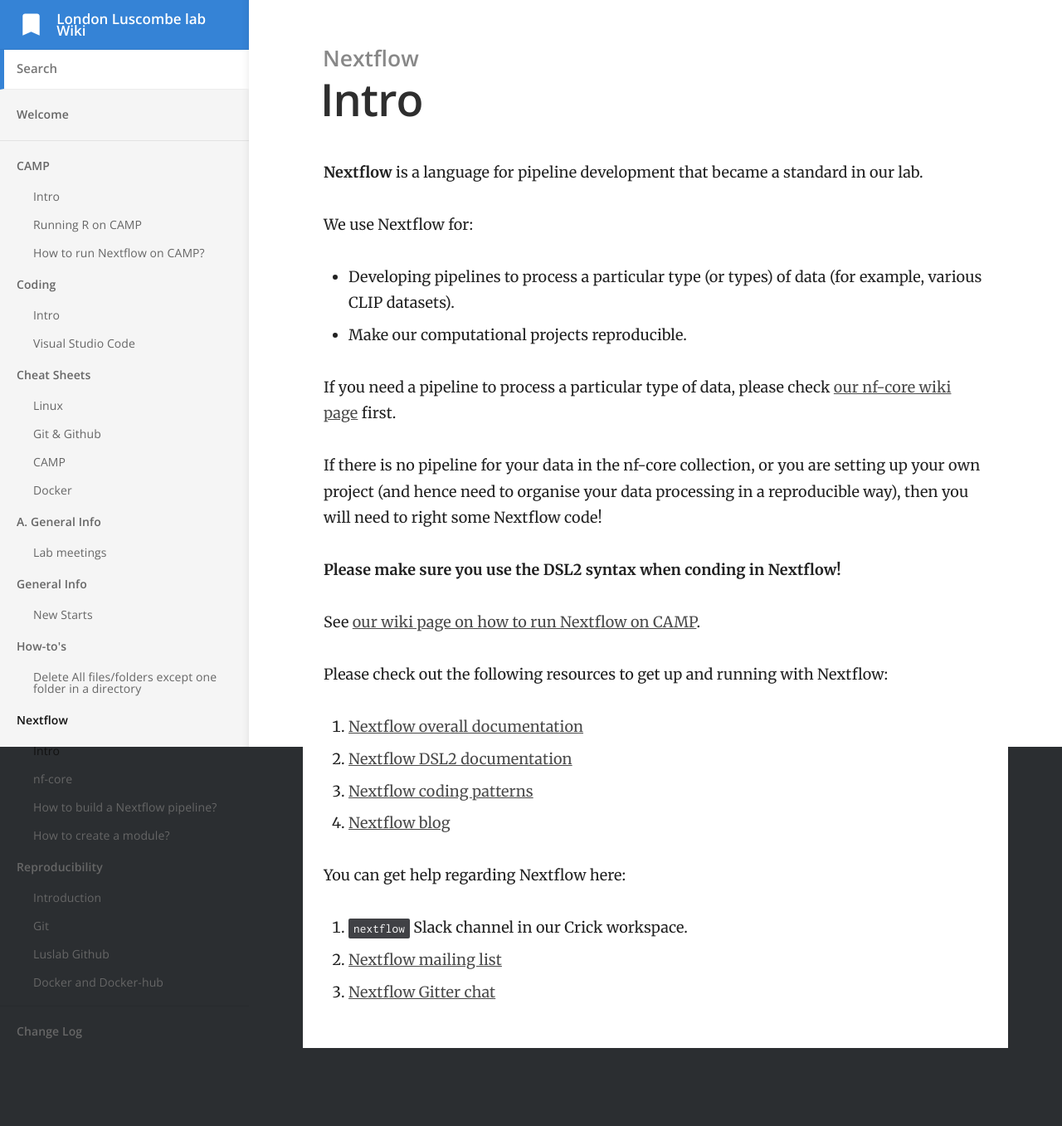
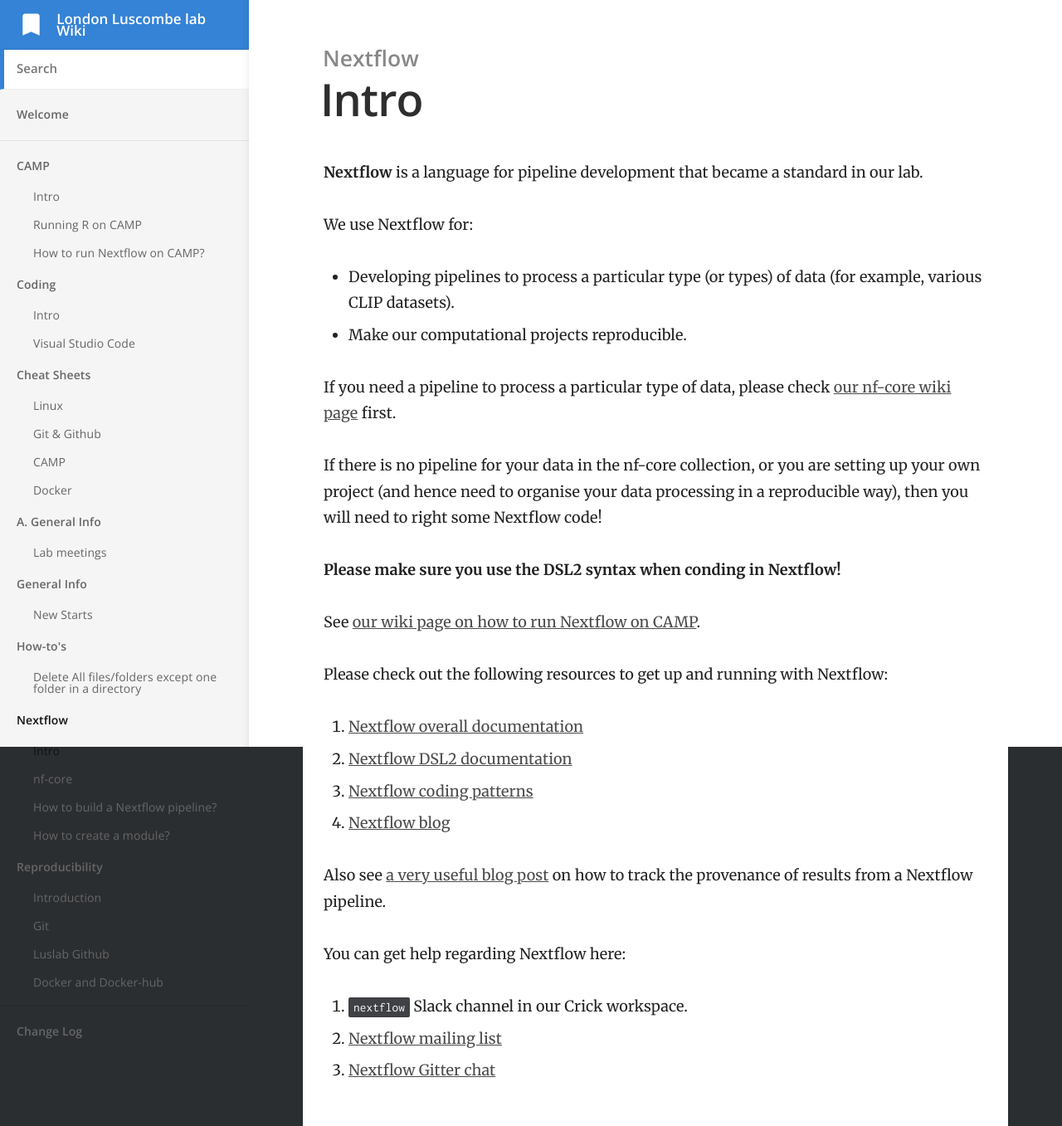
Before and after one commit to luslab/luslab.github.io, a Jekyll site: the page built from _docs/nextflow/intro.md, in a window 1280 px wide. Shown: the whole page at 83% size. Built offline with Jekyll 4.4.1, drawn with Linux system fonts in a browser that asks for light colours; before the commit the page ends 1274 px from its top, so only the background shows below that.

Commit message:
Added a link to Nextflow easy provenance blog post

```diff
--- a/_docs/nextflow/intro.md
+++ b/_docs/nextflow/intro.md
@@ -26,6 +26,8 @@ Please check out the following resources to get up and running with Nextflow:
  3. [Nextflow coding patterns](https://nextflow-io.github.io/patterns/index.html)
  4. [Nextflow blog](https://www.nextflow.io/blog.html)
 
+Also see [a very useful blog post](https://www.nextflow.io/blog/2019/easy-provenance-report.html) on how to track the provenance of results from a Nextflow pipeline.
+
 You can get help regarding Nextflow here:
 
  1. `nextflow` Slack channel in our Crick workspace.
```
